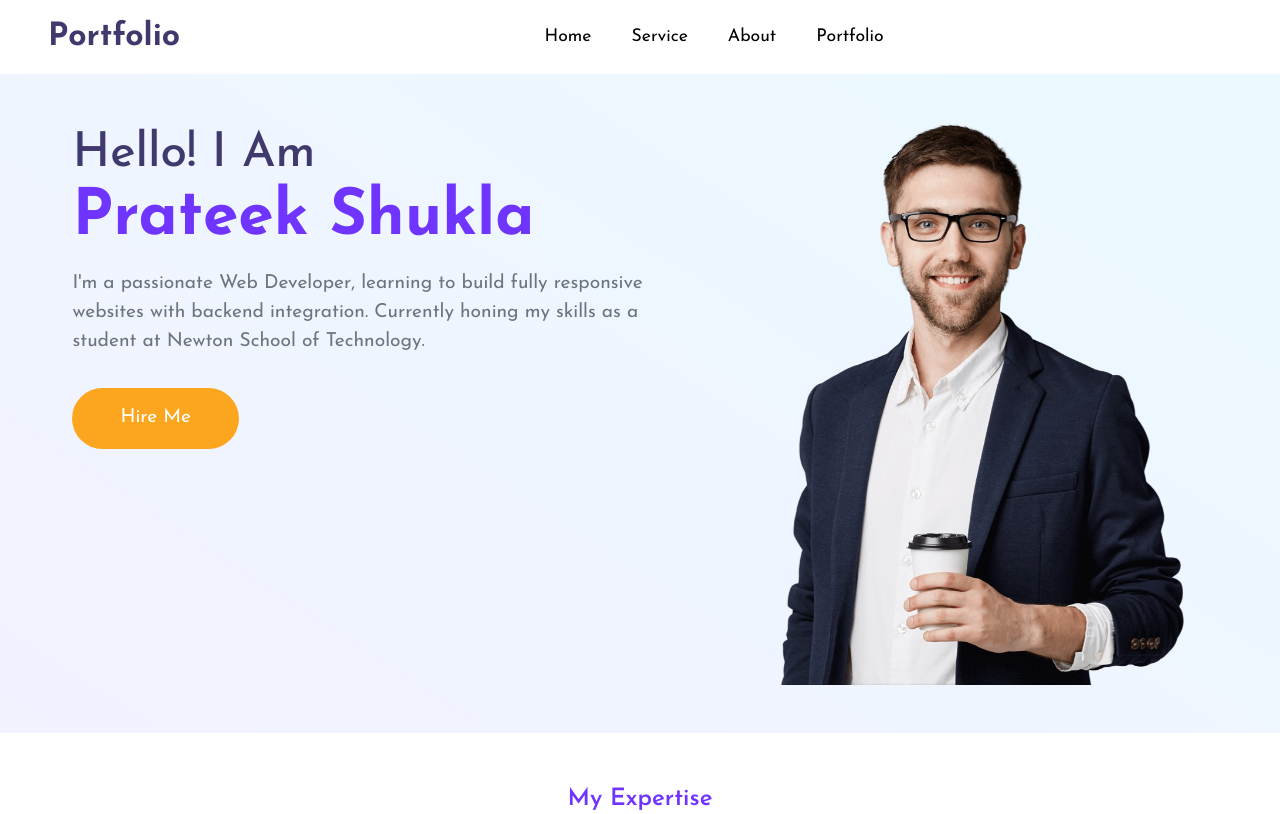
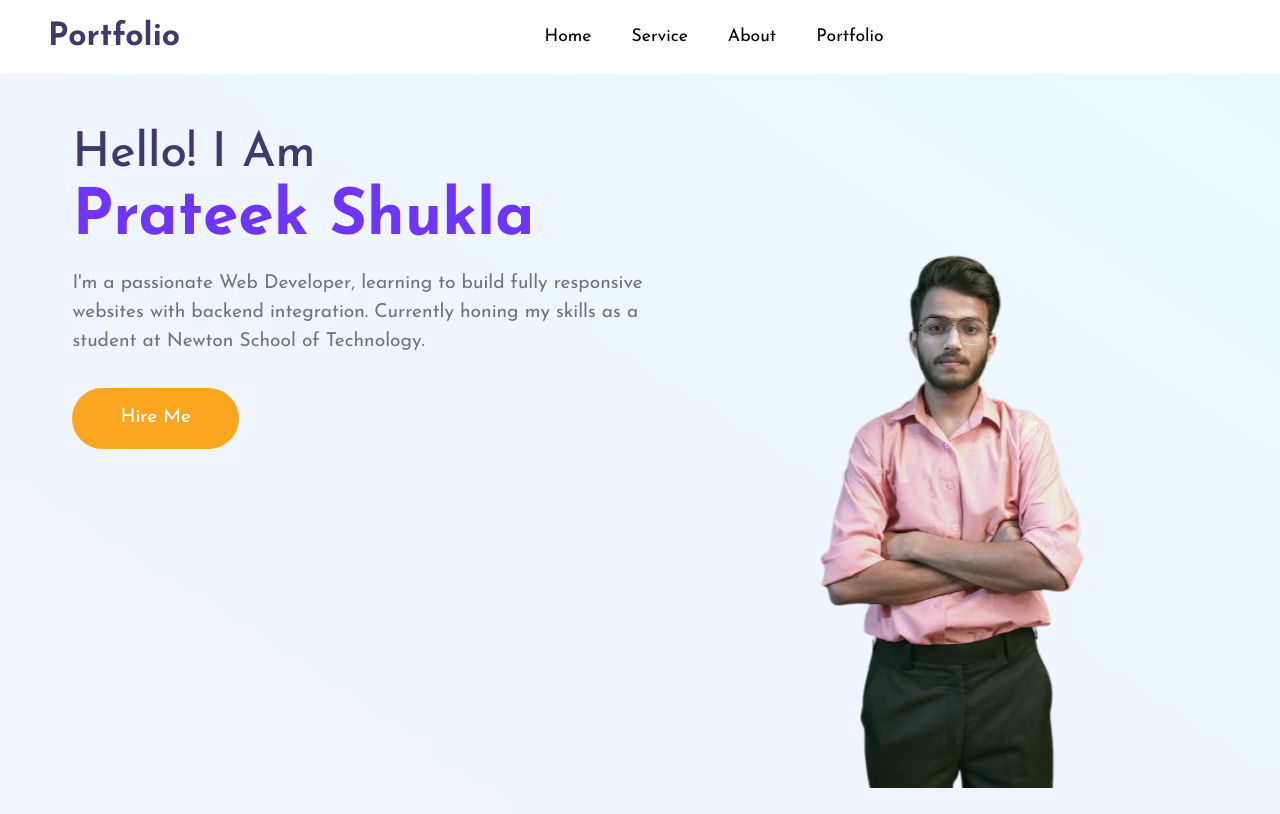
Before and after one commit to prateekshukla0918/Portfolio, a plain HTML site: page index.html in a window 1280 px wide. Shown: the top 814 px of the page. Drawn offline with nearby package versions, Linux system fonts and the light colour scheme.

Commit message:
second commit

```diff
--- a/index.html
+++ b/index.html
@@ -97,7 +97,7 @@ Currently honing my skills as a student at Newton School of Technology.
           <a href="" class="link ms-4 d-none">See My Work</a>
         </div>
         <div class="col-10 col-md-4 d-none d-md-block">
-          <img src="images/banner-01.webp" class="img-fluid" alt="" />
+          <img src="images/WhatsApp_Image_2025-03-12_at_22.06.38-removebg-preview.png" class="img-fluid" alt="" />
         </div>
       </div>
     </section>
```
Also changed, not shown: images/WhatsApp_Image_2025-03-12_at_22.06.38-removebg-preview.png (added).
